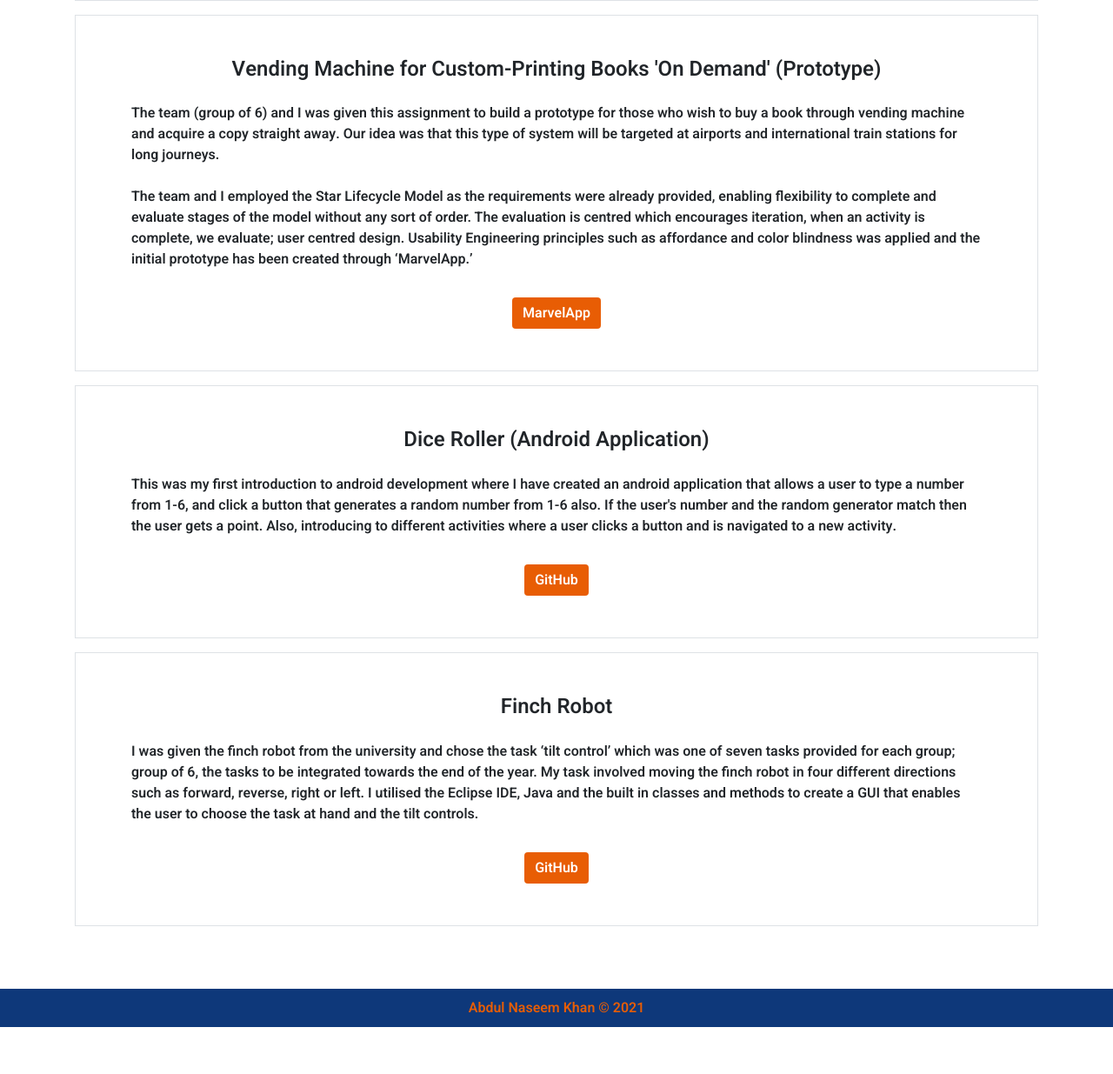
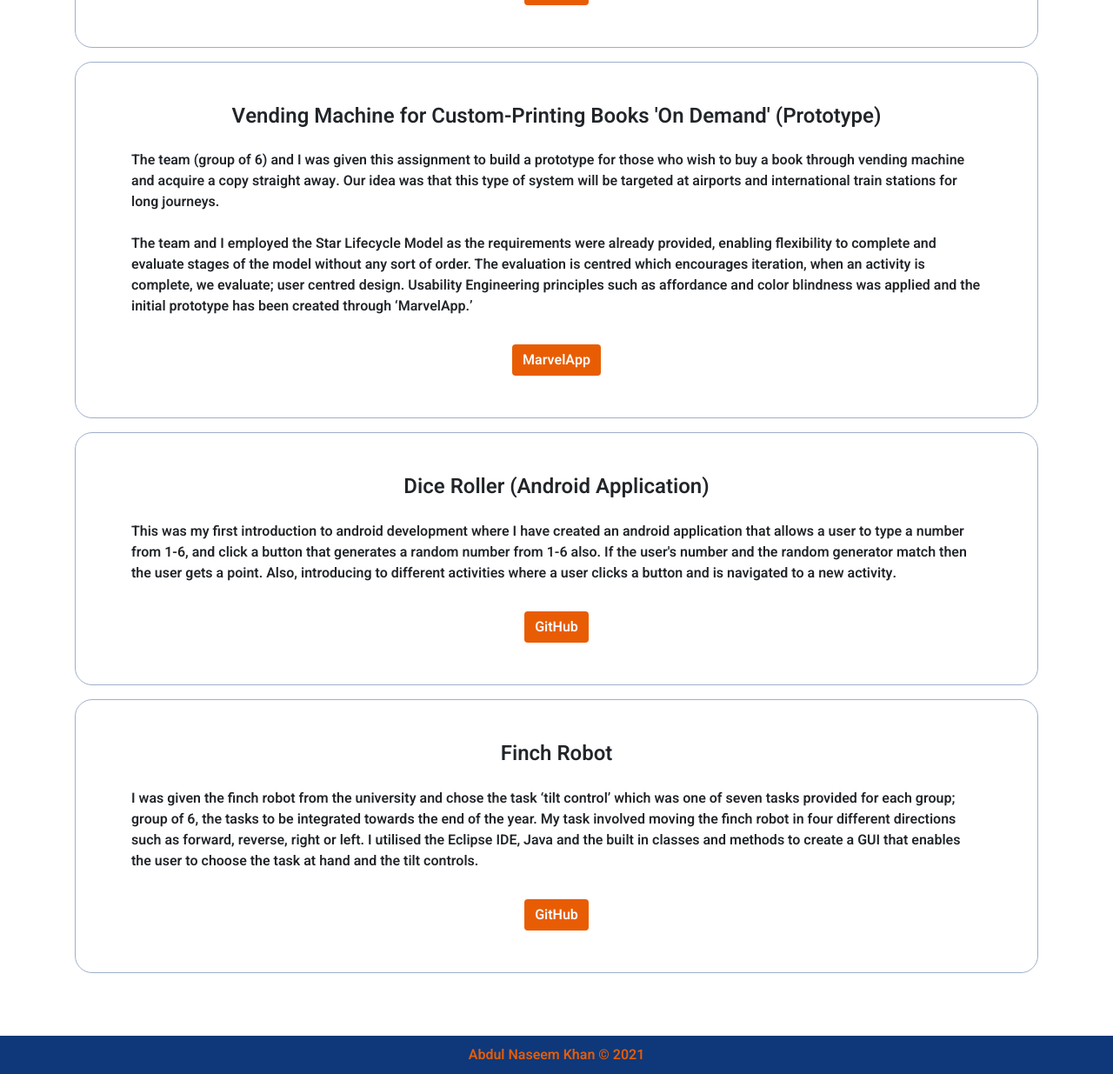
Before and after one commit to abdulnaseem/personal-portfolio, a Django app: page /projects/university_projects/ in a window 1280 px wide. Shown: the part 2137-3372 px from the top of the page at 87% size. Before the commit the page ends 3318 px from the top, so only its background shows below. Run offline with Django 3.2, Linux system fonts and the light colour scheme; some libraries are stand-ins or nearby versions.

Commit message:
positioning

```diff
--- a/static/css/uniproj.css
+++ b/static/css/uniproj.css
@@ -29,13 +29,17 @@
   height:40px;
 }
 #projects{
-  margin-top: -50px!important;
+  margin-top: 20px!important;
 }
 h3{
   margin-top: 50px!important;
   font-family: 'Satisfy', cursive;
   font-size: 36px;
   color: #0e387a;
+}
+#individual{
+  border-radius: 20px!important;
+  border-color: #9fafca!important;
 }
 /* body > div.container.my-5.d-grid.gap-5.p-5.rounded > div:nth-child(1) > div:nth-child(3) > button:nth-child(1){
   background: #E85D04!important;
@@ -83,8 +87,5 @@ body > div.container.my-5.d-grid.gap-5.p-5.rounded > div:nth-child(1) > div:nth-
     width:100%!important;
     margin-top:4px!important;
   }
-  #individual{
-    border-radius: 5px!important;
-  }
 
 }
```
